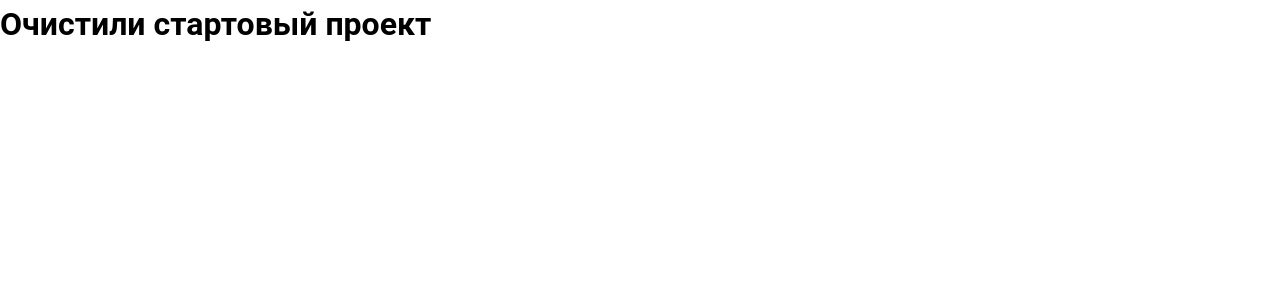
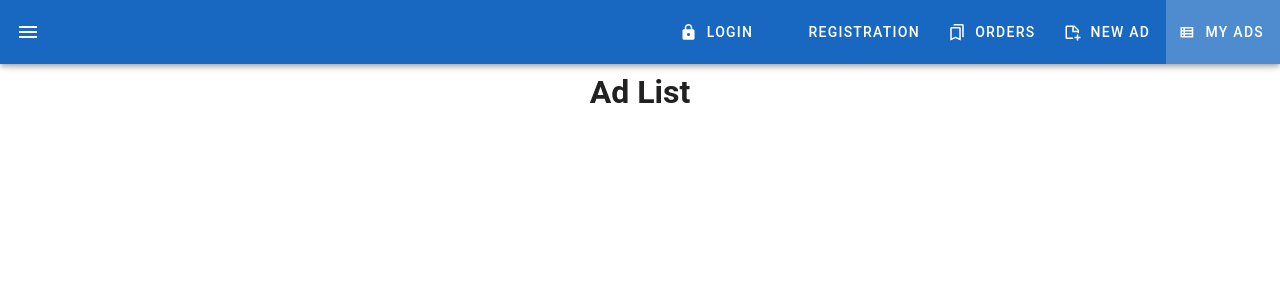
Before and after one commit to airo-zz/ad_project_2026, a Vue app: page /list in a window 1280 px wide. Shown: the top 300 px of the page. Built offline with nearby package versions, Linux system fonts and the light colour scheme; a small style sheet from the web is missing.

Commit message:
Верстка шаблона и навигации

```diff
--- a/src/App.vue
+++ b/src/App.vue
@@ -1,8 +1,65 @@
 <template>
-  <h1>Очистили стартовый проект</h1>
+  <v-app>
+    <v-navigation-drawer app v-model="drawer">
+      <v-list-item>
+        <v-list-item-content>
+          <v-list-item-title class="title">
+            КИПУ
+          </v-list-item-title>
+          <v-list-item-subtitle>
+            Учебный проект
+          </v-list-item-subtitle>
+        </v-list-item-content>
+      </v-list-item>
+      <v-divider></v-divider>
+      <v-list dense>
+        <v-list-item
+          v-for="link in links"
+          :key="link.title"
+          :to="link.url"
+        >
+          <template v-slot:prepend>
+            <v-icon :icon="link.icon"></v-icon>
+          </template>
+          <v-list-item-title>{{ link.title }}</v-list-item-title>
+        </v-list-item>
+      </v-list>
+    </v-navigation-drawer>
+
+    <v-app-bar app dark color="primary">
+      <v-app-bar-nav-icon @click="drawer = !drawer"></v-app-bar-nav-icon>
+      <v-spacer></v-spacer>
+      <v-toolbar-items class="hidden-sm-and-down">
+        <v-btn
+          v-for="link in links"
+          :key="link.title"
+          :to="link.url"
+        >
+          <v-icon start :icon="link.icon"></v-icon>
+          {{ link.title }}
+        </v-btn>
+      </v-toolbar-items>
+    </v-app-bar>
+
+    <v-main>
+      <router-view></router-view>
+    </v-main>
+  </v-app>
 </template>
 
 <script>
 export default {
+  data() {
+    return {
+      drawer: false,
+      links: [
+        { title: 'Login', icon: 'mdi-lock', url: '/login' },
+        { title: 'Registration', icon: 'mdi-face', url: '/registration' },
+        { title: 'Orders', icon: 'mdi-bookmark-multiple-outline', url: '/orders' },
+        { title: 'New ad', icon: 'mdi-note-plus-outline', url: '/new' },
+        { title: 'My ads', icon: 'mdi-view-list-outline', url: '/list' }
+      ]
+    }
+  }
 }
 </script>
--- a/src/router/index.js
+++ b/src/router/index.js
@@ -1,11 +1,47 @@
 import { createRouter, createWebHistory } from 'vue-router'
 import HomeView from '../views/HomeView.vue'
+import AdListView from '../views/Ads/AdListView.vue'
+import AdView from '../views/Ads/AdView.vue'
+import NewAdView from '../views/Ads/NewAdView.vue'
+import LoginView from '../views/Auth/LoginView.vue'
+import RegistrationView from '../views/Auth/RegistrationView.vue'
+import OrdersView from '../views/User/OrdersView.vue'
 
 const routes = [
   {
     path: '/',
     name: 'home',
     component: HomeView
+  },
+  {
+    path: '/ad/:id',
+    name: 'ad',
+    component: AdView
+  },
+  {
+    path: '/list',
+    name: 'list',
+    component: AdListView
+  },
+  {
+    path: '/new',
+    name: 'newAd',
+    component: NewAdView
+  },
+  {
+    path: '/login',
+    name: 'login',
+    component: LoginView
+  },
+  {
+    path: '/registration',
+    name: 'reg',
+    component: RegistrationView
+  },
+  {
+    path: '/orders',
+    name: 'orders',
+    component: OrdersView
   }
 ]
 
--- /dev/null
+++ b/src/views/Ads/AdListView.vue
@@ -0,0 +1,16 @@
+<template>
+  <v-container>
+    <v-row justify="center">
+      <h1>Ad List</h1>
+    </v-row>
+  </v-container>
+</template>
+
+<script>
+export default {
+  data () {
+    return {
+    }
+  }
+}
+</script>
--- /dev/null
+++ b/src/views/Ads/AdView.vue
@@ -0,0 +1,16 @@
+<template>
+  <v-container>
+    <v-row justify="center">
+      <h1>Ad</h1>
+    </v-row>
+  </v-container>
+</template>
+
+<script>
+export default {
+  data () {
+    return {
+    }
+  }
+}
+</script>
--- /dev/null
+++ b/src/views/Ads/NewAdView.vue
@@ -0,0 +1,16 @@
+<template>
+  <v-container>
+    <v-row justify="center">
+      <h1>New Ad</h1>
+    </v-row>
+  </v-container>
+</template>
+
+<script>
+export default {
+  data () {
+    return {
+    }
+  }
+}
+</script>
--- /dev/null
+++ b/src/views/Auth/LoginView.vue
@@ -0,0 +1,16 @@
+<template>
+  <v-container>
+    <v-row justify="center">
+      <h1>Login Page</h1>
+    </v-row>
+  </v-container>
+</template>
+
+<script>
+export default {
+  data () {
+    return {
+    }
+  }
+}
+</script>
--- /dev/null
+++ b/src/views/Auth/RegistrationView.vue
@@ -0,0 +1,16 @@
+<template>
+  <v-container>
+    <v-row justify="center">
+      <h1>Registration Page</h1>
+    </v-row>
+  </v-container>
+</template>
+
+<script>
+export default {
+  data () {
+    return {
+    }
+  }
+}
+</script>
--- /dev/null
+++ b/src/views/User/OrdersView.vue
@@ -0,0 +1,16 @@
+<template>
+  <v-container>
+    <v-row justify="center">
+      <h1>Orders Page</h1>
+    </v-row>
+  </v-container>
+</template>
+
+<script>
+export default {
+  data () {
+    return {
+    }
+  }
+}
+</script>
```
